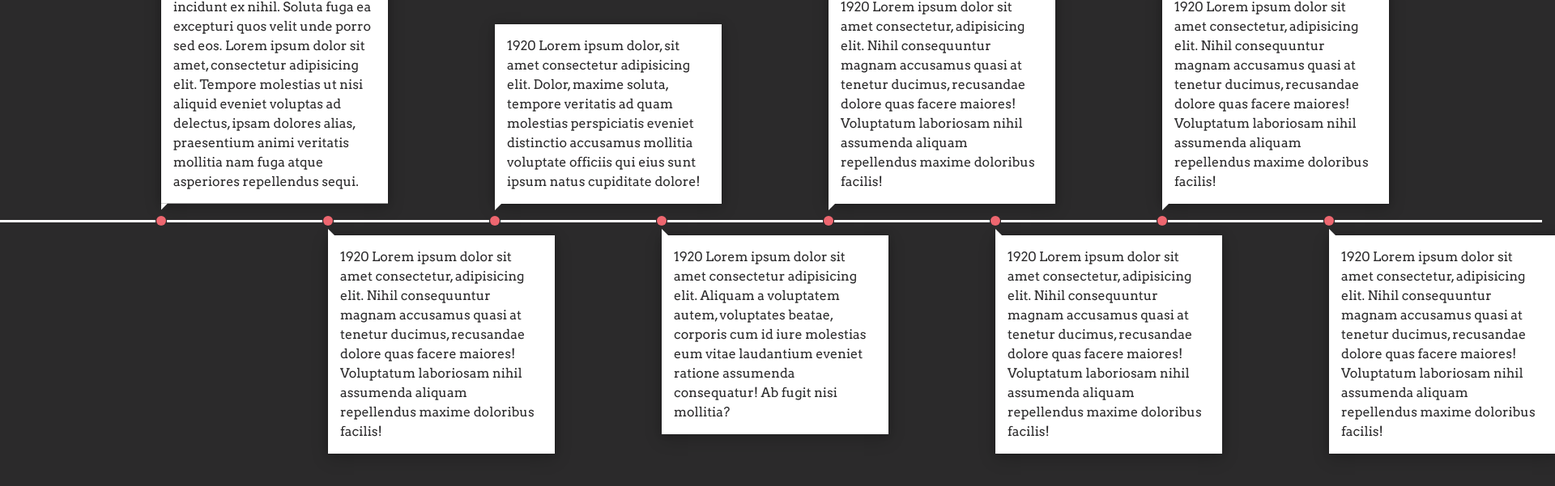
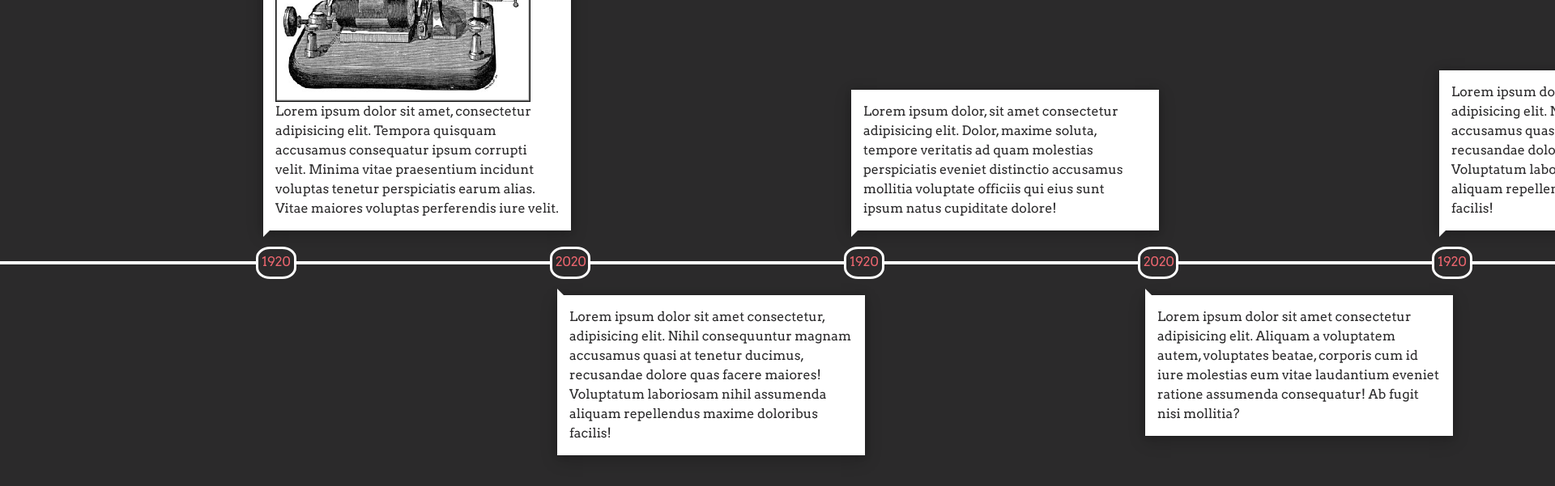
Before and after one commit to Luca-Lorando/Luca-Lorando.github.io, a plain HTML site: page Firstsite/index.html in a window 1280 px wide. Shown: the part 119-720 px from the top of the page at 81% size, 1920 px wide, since content can reach past the window. Drawn offline with nearby package versions, Linux system fonts and the light colour scheme.

Commit message:
fdasadsads

```diff
--- a/Firstsite/index.html
+++ b/Firstsite/index.html
@@ -42,51 +42,50 @@
     <ol>
       <li >
         <div class="item-text">
-          <span class="date">1920</span>
-          <img src="images/test.jpg" width="30%">
-         quasi sapiente incidunt ex nihil. Soluta fuga ea excepturi quos velit unde porro sed eos.
-          Lorem ipsum dolor sit amet, consectetur adipisicing elit. Tempore molestias ut nisi aliquid eveniet voluptas ad delectus, ipsam dolores alias, praesentium animi veritatis mollitia nam fuga atque asperiores repellendus sequi.
+          <span class="date-odd">1920</span>
+          <img src="images/telegrafo.jpg" width="90%">
+        Lorem ipsum dolor sit amet, consectetur adipisicing elit. Tempora quisquam accusamus consequatur ipsum corrupti velit. Minima vitae praesentium incidunt voluptas tenetur perspiciatis earum alias. Vitae maiores voluptas perferendis iure velit.
         </div>
       </li>
       <li >
         <div class="item-text">
-          <span>1920</span>
+          <span class="date-even">2020</span>
           Lorem ipsum dolor sit amet consectetur, adipisicing elit. Nihil consequuntur magnam accusamus quasi at tenetur ducimus, recusandae dolore quas facere maiores! Voluptatum laboriosam nihil assumenda aliquam repellendus maxime doloribus facilis!
         </div>
       </li>
       <li >
         <div class="item-text">
-          <span>1920</span>
+          <span class="date-odd">1920</span>
           Lorem ipsum dolor, sit amet consectetur adipisicing elit. Dolor, maxime soluta, tempore veritatis ad quam molestias perspiciatis eveniet distinctio accusamus mollitia voluptate officiis qui eius sunt ipsum natus cupiditate dolore!
         </div>
       </li>
       <li >
         <div class="item-text">
-          <span>1920</span>
+          <span class="date-even">2020</span>
           Lorem ipsum dolor sit amet consectetur adipisicing elit. Aliquam a voluptatem autem, voluptates beatae, corporis cum id iure molestias eum vitae laudantium eveniet ratione assumenda consequatur! Ab fugit nisi mollitia?
         </div>
       </li>
       <li >
         <div class="item-text">
-          <span>1920</span>
+          <span class="date-odd">1920</span>
           Lorem ipsum dolor sit amet consectetur, adipisicing elit. Nihil consequuntur magnam accusamus quasi at tenetur ducimus, recusandae dolore quas facere maiores! Voluptatum laboriosam nihil assumenda aliquam repellendus maxime doloribus facilis!
         </div>
       </li>
       <li >
         <div class="item-text">
-          <span>1920</span>
+          <span class="date-even">2020</span>
           Lorem ipsum dolor sit amet consectetur, adipisicing elit. Nihil consequuntur magnam accusamus quasi at tenetur ducimus, recusandae dolore quas facere maiores! Voluptatum laboriosam nihil assumenda aliquam repellendus maxime doloribus facilis!
         </div>
       </li>
       <li >
         <div class="item-text">
-          <span>1920</span>
+          <span class="date-odd">1920</span>
           Lorem ipsum dolor sit amet consectetur, adipisicing elit. Nihil consequuntur magnam accusamus quasi at tenetur ducimus, recusandae dolore quas facere maiores! Voluptatum laboriosam nihil assumenda aliquam repellendus maxime doloribus facilis!
         </div>
       </li>
       <li >
         <div class="item-text">
-          <span>1920</span>
+          <span class="date-even">2020</span>
           Lorem ipsum dolor sit amet consectetur, adipisicing elit. Nihil consequuntur magnam accusamus quasi at tenetur ducimus, recusandae dolore quas facere maiores! Voluptatum laboriosam nihil assumenda aliquam repellendus maxime doloribus facilis!
         </div>
       </li>
--- a/Firstsite/style.css
+++ b/Firstsite/style.css
@@ -1,6 +1,7 @@
 
 /*background-image: linear-gradient(-225deg, #473B7B 0%, #3584A7 51%, #30D2BE 100%);*/
 /*background-image: linear-gradient(-225deg, #FF3CAC 0%, #562B7C 52%, #2B86C5 100%);*/
+
 @font-face{
   font-family: Arvo;
   src: url("font/Arvo-Regular.ttf");
@@ -33,7 +34,7 @@ h1{
 .timeline ol {
   font-size: 0;
   width: 100vw;
-  margin: 11%  0;
+  margin: 15%  0;
   padding: 250px 0;
 
 }
@@ -43,9 +44,11 @@ h1{
   position: relative;
   display: inline-block;
   list-style-type: none;
-  width: 15%;
-  height: 3px;
-  background: white;
+  width: 25%;
+  margin-right: 29px;
+  height: 25%;
+  border: white solid 2px;
+
 }
 
 .timeline ol li:last-child {
@@ -57,23 +60,44 @@ h1{
   margin-left: 14px;
 }
 
-.timeline ol li:not(:last-child)::after {
-  content: '';
+.date-odd{
+  color:#ed666f;
+  text-align: center;
   position: absolute;
-  top: 50%;
-  left: calc(100% + 1px);
-  bottom: 0;
-  width: 12px;
-  height: 12px;
-  transform: translateY(-50%);
-  border-radius: 50%;
-  background-color:#ed666f; ;
+  background-color: #2b2a2b;
+  padding:4px;
+  margin-top: 14px;
+  top: 100%;
+  right:100%;
+  left: -9px;
+  height: 40px;
+  width: 50px;
+  transform: translateY(15%);
+  border: white solid 3px;
+  border-radius: 35%;
 }
+.date-even{
+  color: #ed666f;
+  text-align: center;
+  position: absolute;
+  background-color: #2b2a2b;
+  margin-bottom: 30px;
+  padding:4px;
+  bottom: 100%;
+  right:100%;
+  left: -9px;
+  height: 40px;
+  width: 50px;
+  transform: translateY(25%);
+  border: white solid 3px;
+  border-radius: 35%;
+}
+
 .item-text{
   box-shadow: 0 0 8px rgba(0, 0, 0, 0.2), 0 6px 20px 0 rgba(0, 0, 0, 0.19);
   position: absolute;
   left: calc(100% + 7px);
-  width: 280px;
+  width: 380px;
   padding: 15px;
   font-size: 1rem;
   white-space: normal;
@@ -81,6 +105,8 @@ h1{
   background: white;
 
 }
+
+
 
 .item-text::before {
   content: '';
@@ -92,7 +118,7 @@ h1{
   border: solid ;
 }
 .timeline ol li:nth-child(odd) div {
-  top: -20px;
+  top: -40px;
   transform: translateY(-100%);
 }
 
@@ -102,7 +128,7 @@ h1{
   border-color: white transparent;
 }
 .timeline ol li:nth-child(even) div {
-  top: calc(100% + 16px);
+  top: calc(100% + 40px);
 }
 
 .timeline ol li:nth-child(even) div::before {
```
